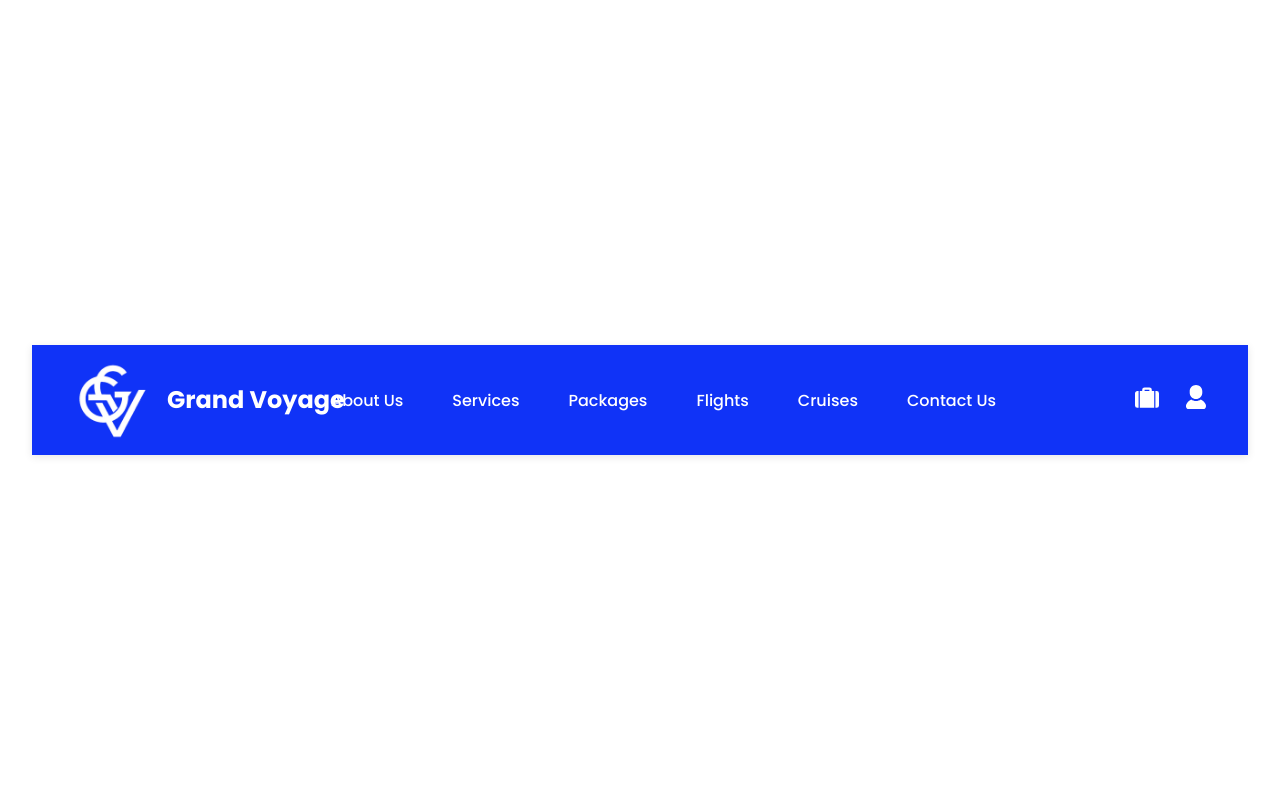
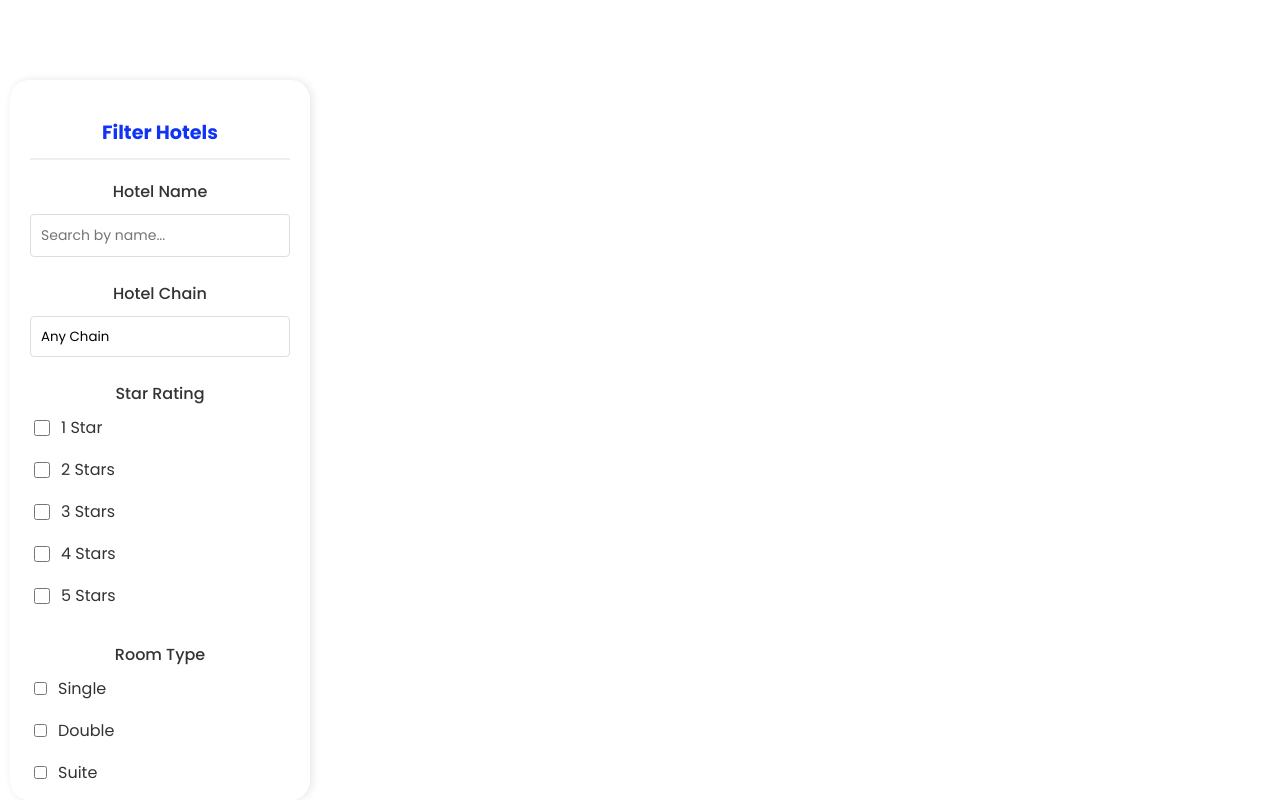
Before and after one commit to Mr-MichaelK/grand-voyage-frontend, a React (Vite) app: page / in a window 1280 px wide. Built offline with nearby package versions, Linux system fonts and the light colour scheme.

Commit message:
Creates HotelSidebar and styles it.

```diff
--- a/src/App.jsx
+++ b/src/App.jsx
@@ -3,6 +3,8 @@ import LoginPage from './LoginPage/LoginPage'
 import SignUpPage from './SignUpPage/SignUpPage'
 import UserPortal from './UserPortal/UserPortal'
 import './App.css'
+import Navbar from './UserPortal/Components/Navbar'
+import HotelSidebar from './UserPortal/Components/Sidebar/HotelSidebar'
 
 function App() {
   const [currentPage, setCurrentPage] = useState('userPortal');
@@ -20,5 +22,8 @@ function App() {
 
   return <>{page}</>;
 }
+<UserPortal>
+  <HotelSidebar />
+</UserPortal>
 
 export default App
--- /dev/null
+++ b/src/UserPortal/Components/Sidebar/HotelSidebar.jsx
@@ -0,0 +1,84 @@
+import React from 'react';
+import styles from './HotelSidebar.module.css';
+
+export default function HotelSidebar() {
+
+    return (
+        <div className={styles.sidebar}>
+            <div className={styles.filterSection}>
+                <h3 className={styles.sectionTitle}>Filter Hotels</h3>
+
+                <div className={styles.filterGroup}>
+                    <label>Hotel Name</label>
+                    <input type="text" className={styles.filterInput} placeholder="Search by name..." />
+                </div>
+
+                <div className={styles.filterGroup}>
+                    <label>Hotel Chain</label>
+                    <select className={styles.filterSelect}>
+                        <option value="">Any Chain</option>
+                        <option>Hilton</option>
+                        <option>Marriott</option>
+                        <option>Hyatt</option>
+                    </select>
+                </div>
+
+                <div className={styles.filterGroup}>
+                    <label>Star Rating</label>
+                    <div className={styles.checkboxGroup}>
+                        {[1, 2, 3, 4, 5].map(star => (
+                            <label key={star} className={styles.checkboxLabel}>
+                                <input
+                                    type="checkbox"
+                                    name="starRating"
+                                    value={star}
+                                />
+                                {star} Star{star !== 1 ? 's' : ''}
+                            </label>
+                        ))}
+                    </div>
+                </div>
+
+                <div className={styles.filterGroup}>
+                    <label>Room Type</label>
+                    <div className={styles.checkboxGroup}>
+                        <label><input type="checkbox" /> Single</label>
+                        <label><input type="checkbox" /> Double</label>
+                        <label><input type="checkbox" /> Suite</label>
+                    </div>
+                </div>
+
+                <div className={styles.filterGroup}>
+                    <label>Price Range</label>
+                    <div className={styles.priceRange}>
+                        <input type="number" placeholder="Min" />
+                        <span>-</span>
+                        <input type="number" placeholder="Max" />
+                    </div>
+                </div>
+
+                <div className={styles.filterGroup}>
+                    <label>Amenities</label>
+                    <div className={styles.checkboxGroup}>
+                        <label><input type="checkbox" /> Pool</label>
+                        <label><input type="checkbox" /> Gym</label>
+                        <label><input type="checkbox" /> WiFi</label>
+                    </div>
+                </div>
+
+                <div className={styles.filterGroup}>
+                    <label>Meal Plans</label>
+                    <select className={styles.filterSelect}>
+                        <option value="">Any Plan</option>
+                        <option>Breakfast Included</option>
+                        <option>All Inclusive</option>
+                    </select>
+                </div>
+
+                <button className={styles.applyButton}>
+                    Show Results
+                </button>
+            </div>
+        </div>
+    )
+}
--- /dev/null
+++ b/src/UserPortal/Components/Sidebar/HotelSidebar.module.css
@@ -0,0 +1,123 @@
+.sidebar {
+    position: fixed;
+    left:  10px;
+    top: 80px;
+    bottom: 0;
+    width: 300px;
+    background: white;
+    padding: 20px;
+    overflow-y: auto;
+    box-shadow: 2px 0 8px rgba(0,0,0,0.1);
+    z-index: 900;
+    border-radius: 20px;
+  }
+
+  .filterSection {
+    margin-bottom: 30px;
+  }
+
+  .sectionTitle {
+    font-size: 1.2rem;
+    color: #1033f7;
+    margin-bottom: 20px;
+    padding-bottom: 10px;
+    border-bottom: 2px solid #eee;
+  }
+
+  .filterGroup {
+    margin-bottom: 25px;
+  }
+
+  .filterGroup label {
+    display: block;
+    font-weight: 500;
+    margin-bottom: 10px;
+    color: #333;
+  }
+
+  .filterInput {
+    width: 100%;
+    padding: 10px;
+    border: 1px solid #ddd;
+    border-radius: 4px;
+    font-size: 14px;
+  }
+
+  .filterSelect {
+    width: 100%;
+    padding: 10px;
+    border: 1px solid #ddd;
+    border-radius: 4px;
+    background: white;
+    appearance: none;
+  }
+
+  .checkboxGroup {
+    display: flex;
+    flex-direction: column;
+    gap: 8px;
+  }
+
+  .checkboxGroup label {
+    display: flex;
+    align-items: center;
+    gap: 8px;
+    font-weight: 400;
+  }
+
+
+  .checkboxLabel {
+    display: flex;
+    align-items: center;
+    gap: 8px;
+    font-weight: 400;
+    cursor: pointer;
+  }
+
+  .checkboxLabel input[type="checkbox"] {
+    width: 16px;
+    height: 16px;
+    cursor: pointer;
+    accent-color: #1033f7;
+  }
+
+  .checkboxLabel:hover {
+    color: #1033f7;
+  }
+
+  .priceRange {
+    display: flex;
+    align-items: center;
+    gap: 10px;
+  }
+
+  .priceRange input {
+    width: 45%;
+    padding: 8px;
+    border: 1px solid #ddd;
+    border-radius: 4px;
+  }
+
+  .applyButton {
+    width: 100%;
+    padding: 12px;
+    background-color: #1033f7;
+    color: white;
+    border: none;
+    border-radius: 4px;
+    cursor: pointer;
+    font-weight: 600;
+    transition: all 0.3s ease;
+  }
+
+  .applyButton:hover {
+    background-color: #0a25b5;
+    transform: translateY(-1px);
+  }
+
+  @media (max-width: 768px) {
+    .sidebar {
+      width: 250px;
+      padding: 15px;
+    }
+  }
--- a/src/UserPortal/UserPortal.jsx
+++ b/src/UserPortal/UserPortal.jsx
@@ -1,12 +1,13 @@
 import React from "react"
 import Navbar from "./Components/Navbar"
 import style from './UserPortal.module.css'
+import HotelSidebar from "./Components/Sidebar/HotelSidebar"
 
 export default function UserPortal() {
 
     return (
         <div>
-            <Navbar></Navbar>
+            <HotelSidebar />
         </div>
     )
 }
```
